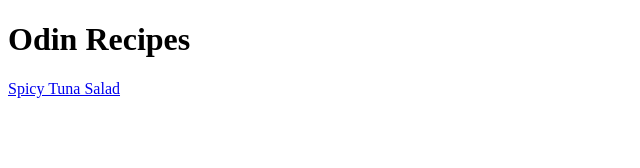
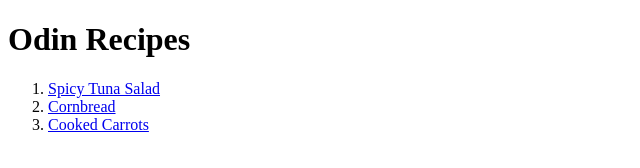
Before and after one commit to cvaughn1994/odin-recipes, a plain HTML site: page index.html in a window 1280 px wide. Shown: the whole page, without its empty margins (0-640 px from the left). Drawn offline with Linux system fonts and the light colour scheme.

Commit message:
Added links to recipes

```diff
--- a/index.html
+++ b/index.html
@@ -6,6 +6,12 @@
     </head>
     <body>
         <h1>Odin Recipes</h1>
-        <a href="recipes/spicytuna.html">Spicy Tuna Salad</a>
+        <p>
+            <ol>
+                <li><a href="recipes/spicytuna.html">Spicy Tuna Salad</a></li>
+                <li><a href="recipes/cornbread.html">Cornbread</a></li>
+                <li><a href="recipes/carrots.html">Cooked Carrots</a></li>
+            </ol>
+        </p>
     </body>
 </html>
```
